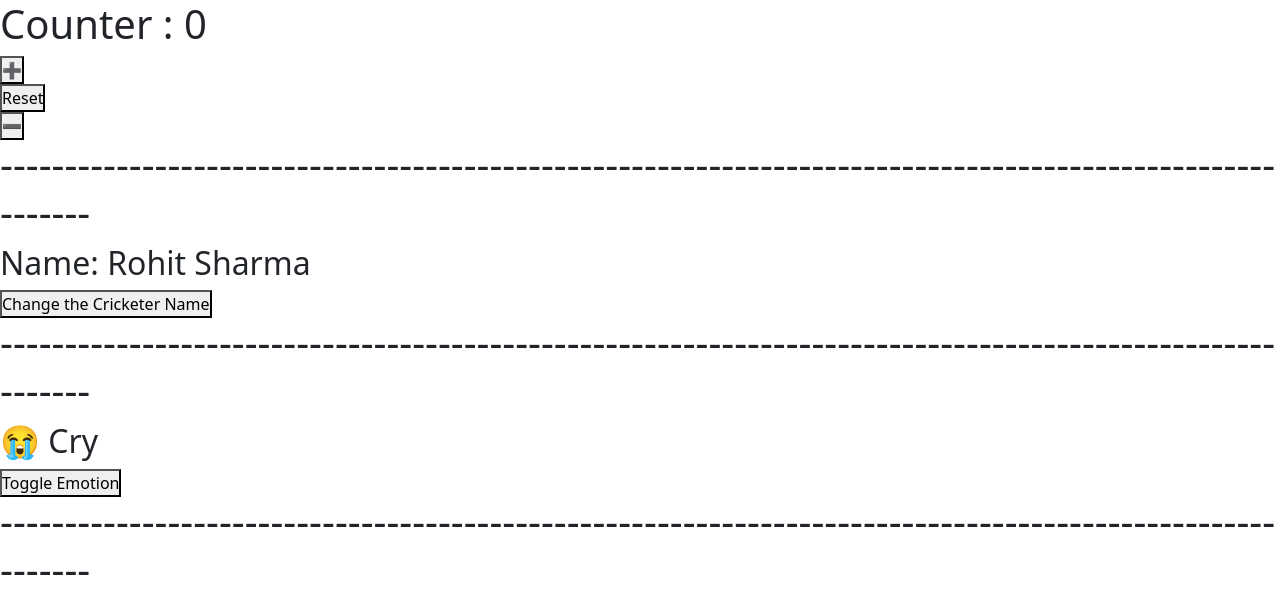
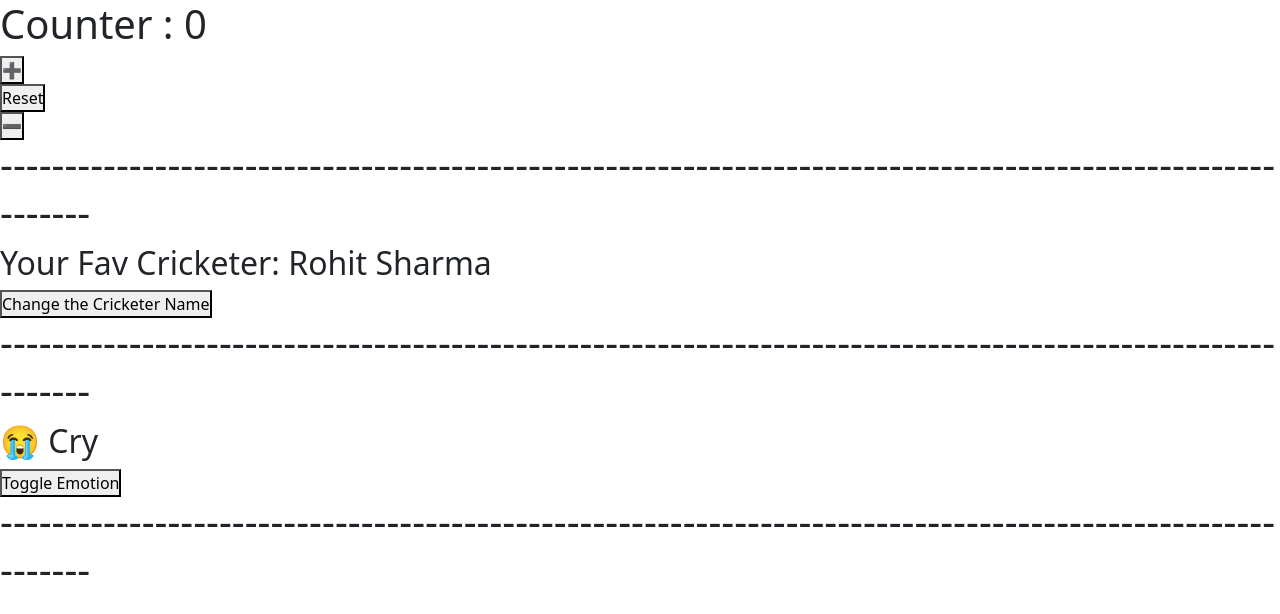
Before and after one commit to dhiraj112233a/ReactDay03, a React (Vite) app: page / in a window 1280 px wide. Shown: the top 614 px of the page. Built offline with nearby package versions, Linux system fonts and the light colour scheme.

Commit message:
Changes Done in CounterName

```diff
--- a/src/Day04/CounterName.jsx
+++ b/src/Day04/CounterName.jsx
@@ -23,7 +23,7 @@
 
   return (
     <div>
-      <h2>Name: {names[index]}</h2>
+      <h2>Your Fav Cricketer: {names[index]}</h2>
 
       <button onClick={changeName}>
         Change the Cricketer Name
```
